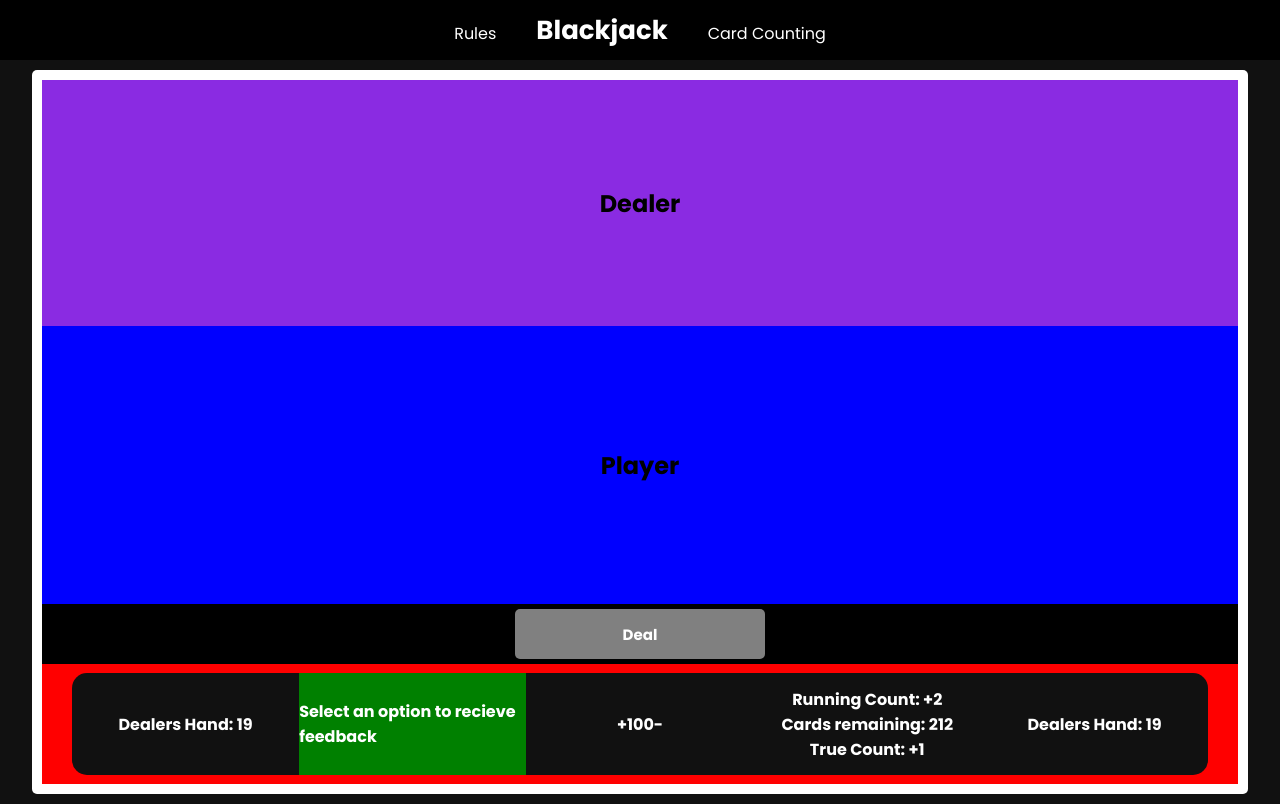
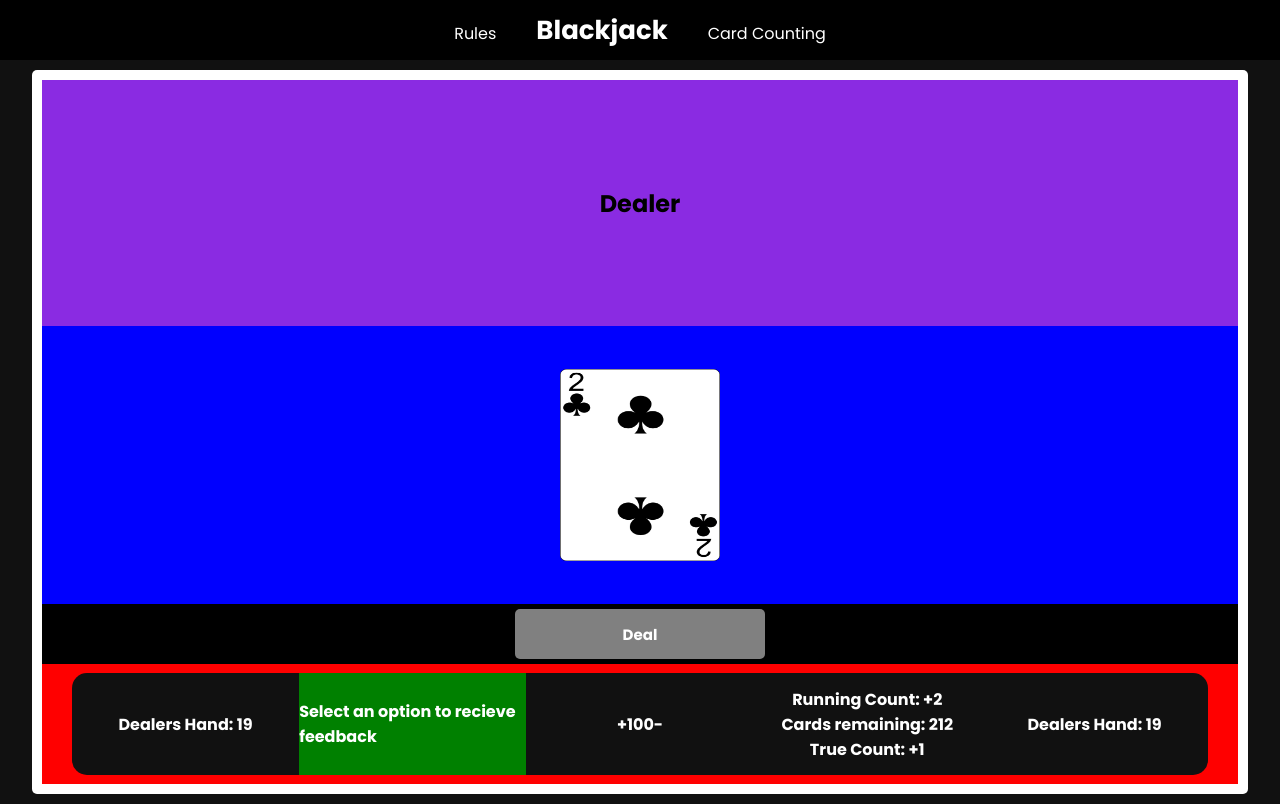
Before and after one commit to curtismyersprogramming/blackjackvue, a Vue app: page / in a window 1280 px wide. Built offline with nearby package versions, Linux system fonts and the light colour scheme.

Commit message:
images added

```diff
--- a/src/components/GameplayArea.vue
+++ b/src/components/GameplayArea.vue
@@ -5,7 +5,7 @@
         </section>
         <section class ="player-area">
 
-            <h1>Player</h1>
+            <img src ="src/png/2_of_clubs.png" alt="">
 
 
         </section>
@@ -121,4 +121,10 @@ export default {
     background: green;
 }
 
+img{
+    width:10rem;
+    height:12rem
+
+}
+
 </style>
```
